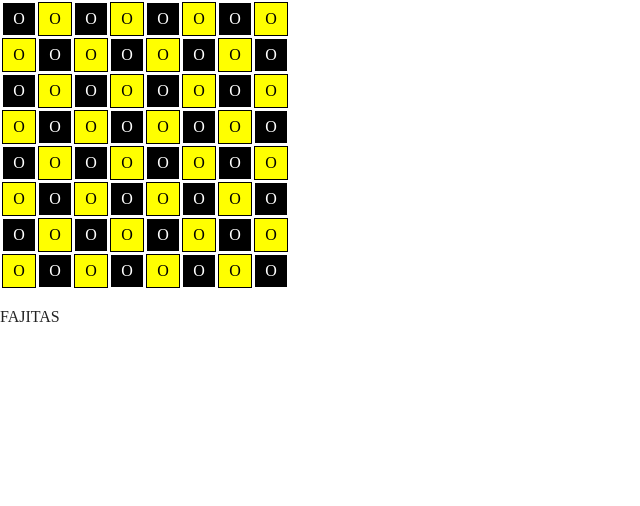
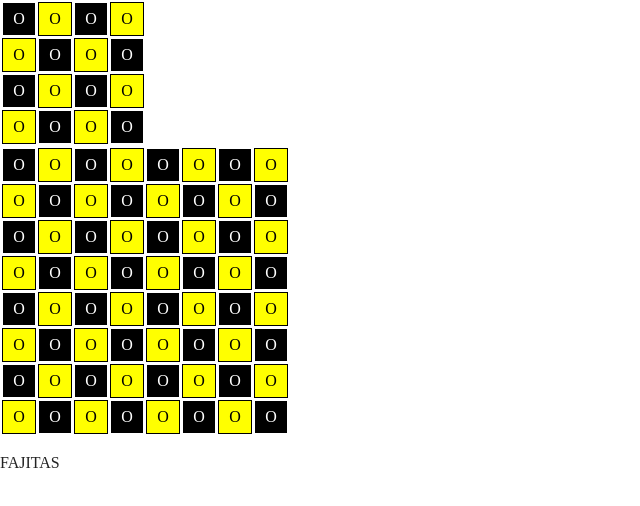
Before and after one commit to paul-chalas/Javascript, a plain HTML site: page index.html in a window 1280 px wide. Shown: the whole page, without its empty margins (0-640 px from the left). Drawn offline with Linux system fonts and the light colour scheme.

Commit message:
Début de classe Damier

```diff
--- a/index.html
+++ b/index.html
@@ -3,7 +3,7 @@
     <head>
         <meta charset="utf-8">
         <meta http-equiv="x-ua-compatible" content="ie=edge">
-        <title></title>
+        <title>Salut</title>
         <meta name="description" content="">
         <meta name="viewport" content="width=device-width, initial-scale=1">
 
@@ -20,7 +20,11 @@
         <![endif]-->
 
         <!-- Add your site or application content here -->
-        <table id="damier" class="notSelectable">
+        <table id="damier1" class="notSelectable">
+        </table>
+        <table id="damier2" class="notSelectable">
+        </table>
+        <table id="damier3" class="notSelectable">
         </table>
 
         <p class="bob"></p>
--- a/js/main.js
+++ b/js/main.js
@@ -36,16 +36,26 @@
   }
 
 
+
 $(document).ready(function() {
   /* On peut travailler sur le DOM */
-  let damier = $('#damier');
-  for (let i = 0; i < 8; ++i){
-    let tr = $('<tr />');
-    for (let j = 0; j < 8; ++j){
-      tr.append($('<td />').addClass((((j+i)%2)==0 ? 'case-blanche' : 'case-noire')).html('O'));
+
+  function Damier(sizeX, sizeY, dest){
+    let damier = $(dest);
+    for (let i = 0; i < sizeX; ++i){
+      let tr = $('<tr />');
+      for (let j = 0; j < sizeY; ++j){
+        tr.append($('<td />').addClass((((j+i)%2)==0 ? 'case-blanche' : 'case-noire')).html('O'));
+      }
+      damier.append(tr);
     }
-    damier.append(tr);
   }
+
+  Damier(4,4, '#damier1');
+  Damier(8,8, '#damier2');
+
+
+
 
   let case_blanche=$('.case-blanche');
   let case_noire=$('.case-noire');
```
